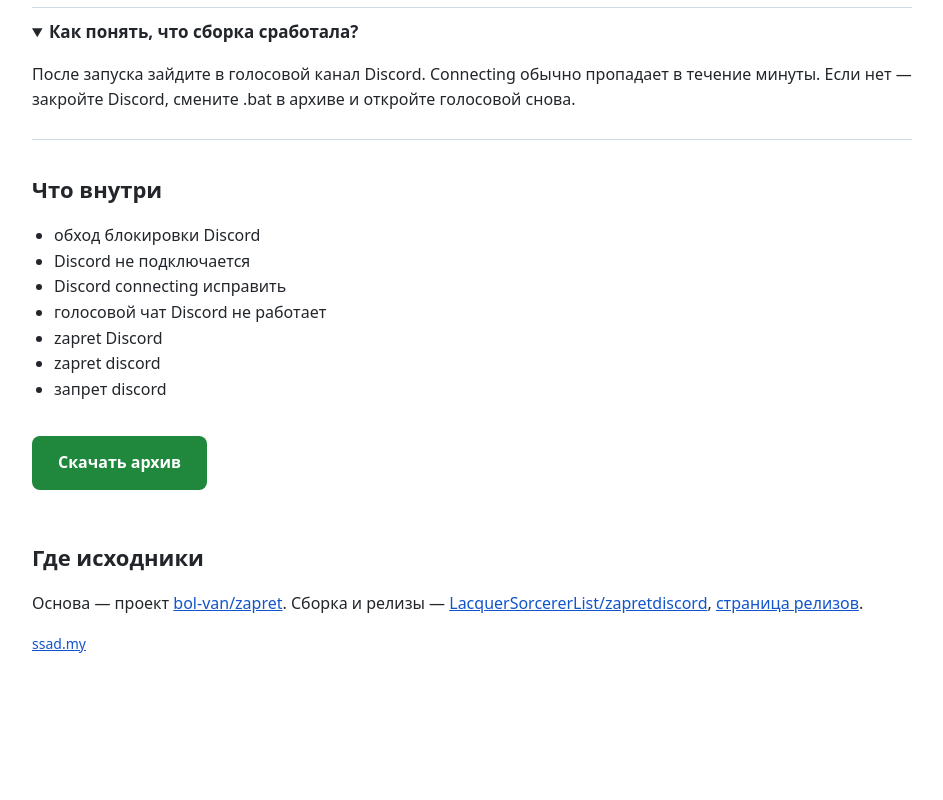
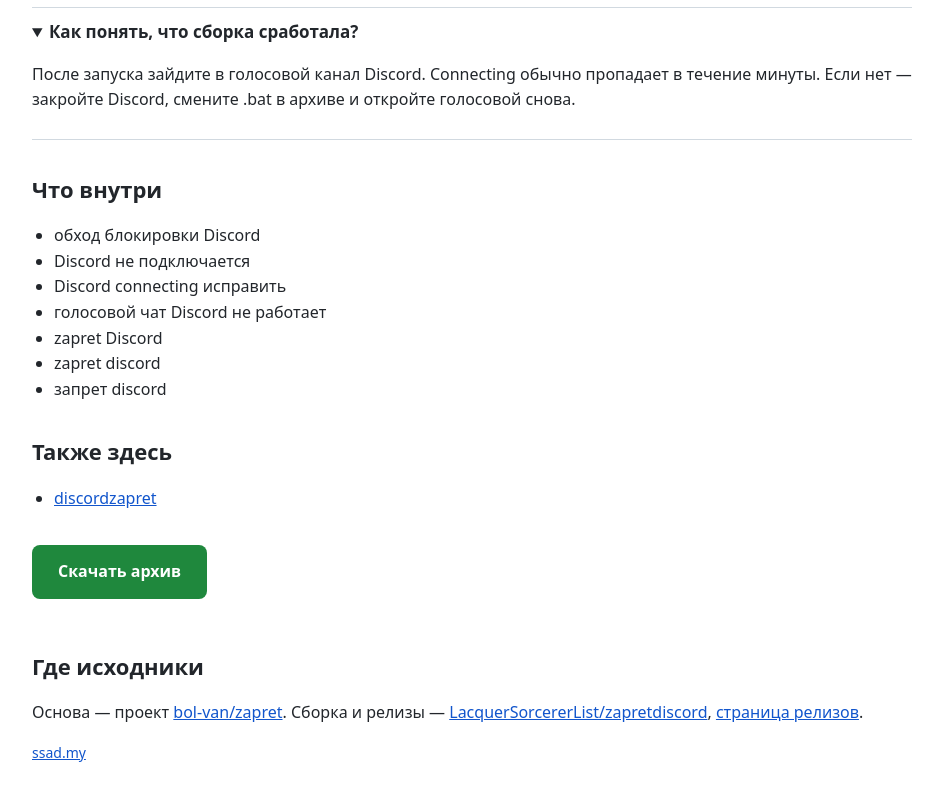
Before and after one commit to LacquerSorcererList/zapretdiscord, a plain HTML site: page docs/index.html in a window 1280 px wide. Shown: the part 1461-2261 px from the top of the page, without its empty margins (168-1111 px from the left). Before the commit the page ends 2194 px from the top, so only its background shows below. Drawn offline with Linux system fonts and the light colour scheme.

Commit message:
Refresh documentation

```diff
--- a/docs/index.html
+++ b/docs/index.html
@@ -87,6 +87,10 @@
   <h2>Что внутри</h2>
   <ul><li>обход блокировки Discord</li><li>Discord не подключается</li><li>Discord connecting исправить</li><li>голосовой чат Discord не работает</li><li>zapret Discord</li><li>zapret discord</li><li>запрет discord</li></ul>
 
+  <h2>Также здесь</h2>
+  <ul>
+    <li><a href="https://github.com/LacquerSorcererList/discordzapret">discordzapret</a></li>
+  </ul>
 
 
   <p><a class="cta" href="https://github.com/LacquerSorcererList/zapretdiscord/releases/latest">Скачать архив</a></p>
```
